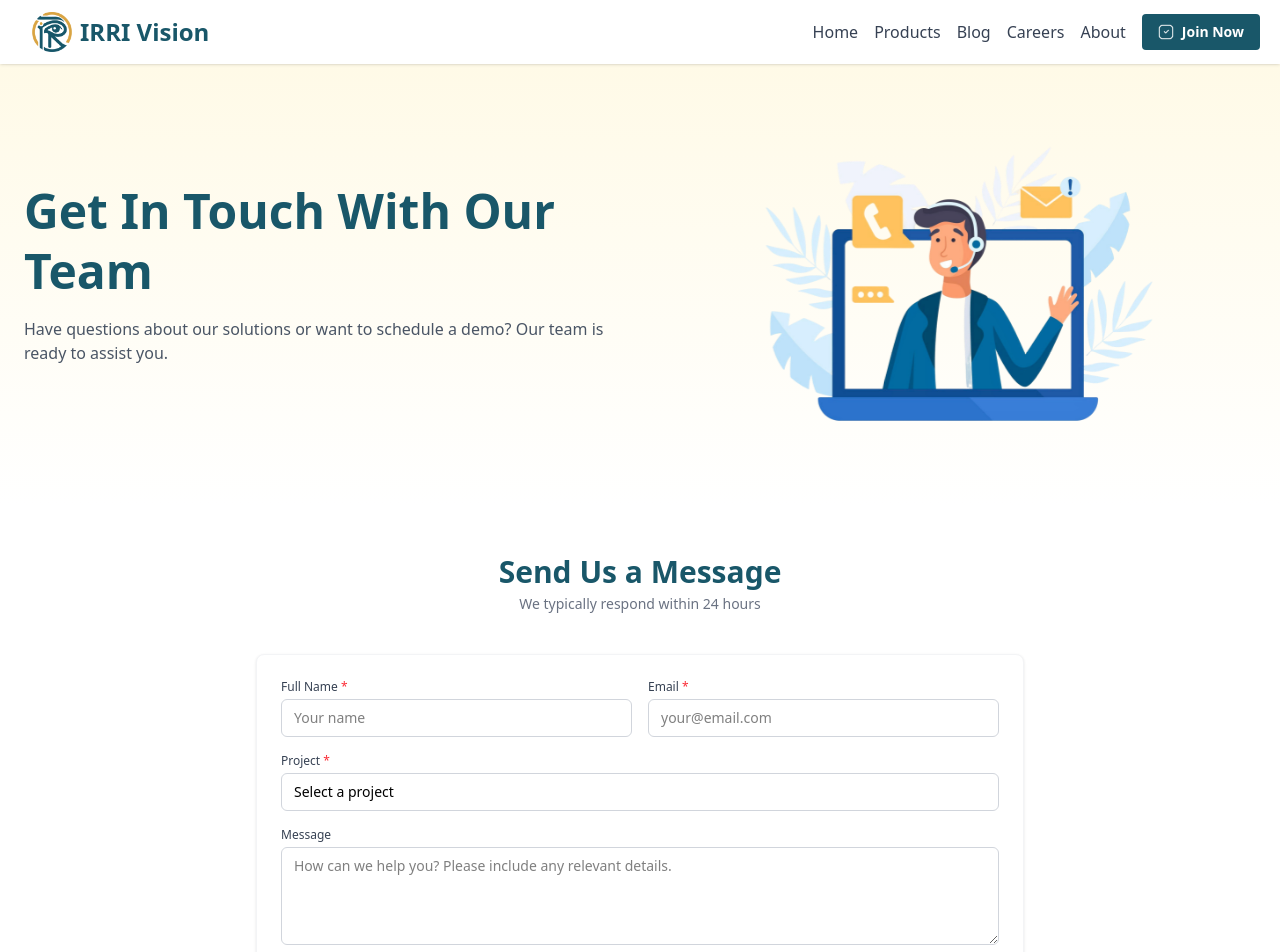
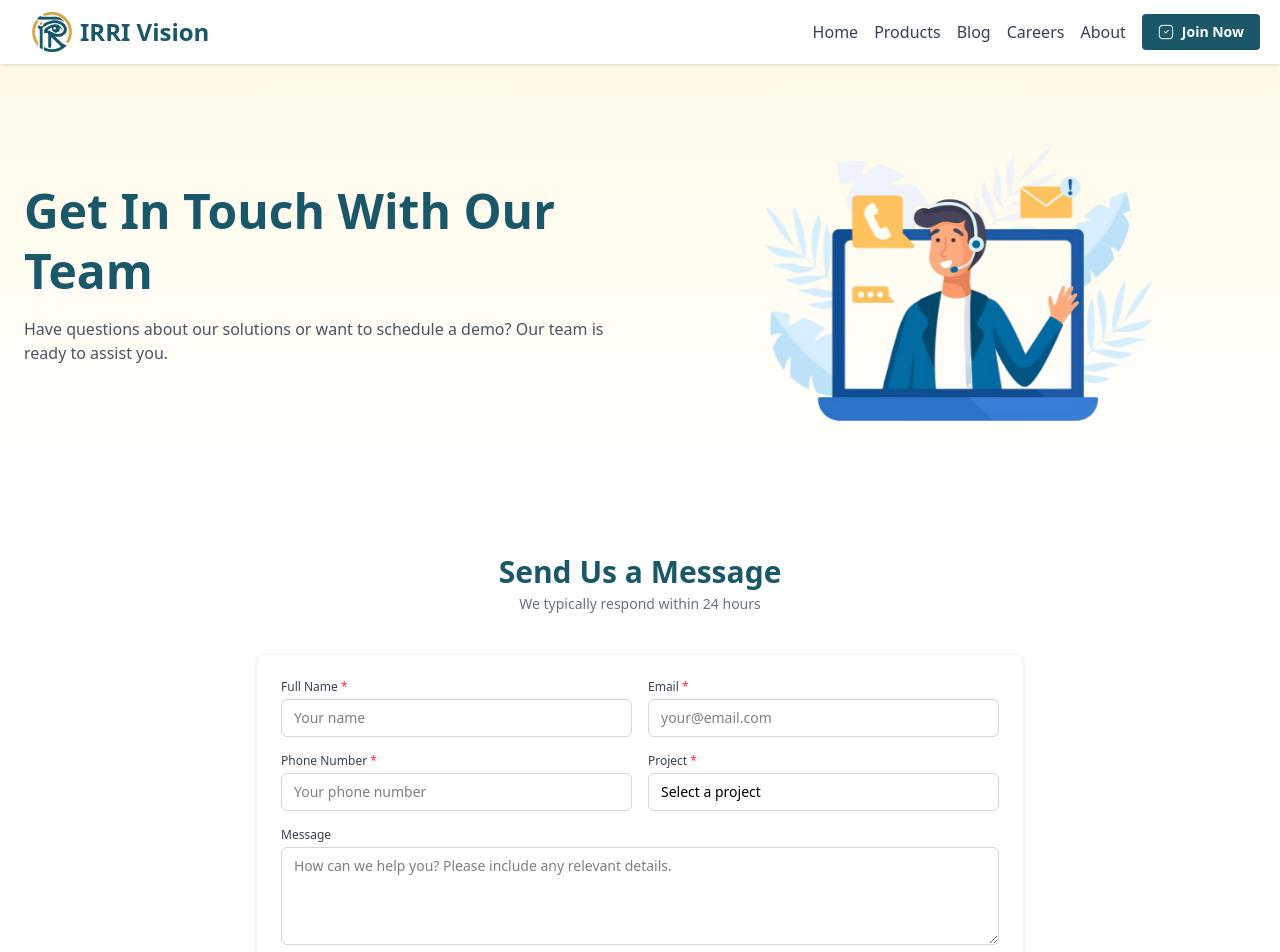
Before and after one commit to moessam1993/irri-vision-website, a React (Vite) app: page /contact-us in a window 1280 px wide. Shown: the top 952 px of the page. Built offline with nearby package versions, Linux system fonts and the light colour scheme.

Commit message:
contact us modification

```diff
--- a/src/components/contact.tsx
+++ b/src/components/contact.tsx
@@ -8,6 +8,7 @@ const Contact = () => {
   const [formData, setFormData] = useState({
     name: '',
     email: '',
+    phoneNumber: '',
     project: '',
     message: '',
   });
@@ -53,10 +54,15 @@ const Contact = () => {
     }));
   };
 
+  const validateEmail = (email: string) => {
+    const re = /^[^\s@]+@[^\s@]+\.[^\s@]+$/;
+    return re.test(email);
+  };
+
   const handleSubmit = async (e: React.FormEvent) => {
     e.preventDefault();
 
-    if (!formData.name || !formData.email || !formData.project) {
+    if (!formData.name || !formData.email || !formData.phoneNumber || !formData.project) {
       Swal.fire({
         title: 'Missing Information',
         text: 'Please fill in all required fields',
@@ -69,6 +75,16 @@ const Contact = () => {
           no-repeat
         `,
         confirmButtonText: 'Got it!'
+      });
+      return;
+    }
+
+    if (!validateEmail(formData.email)) {
+      Swal.fire({
+        title: 'Invalid Email',
+        text: 'Please enter a valid email address',
+        icon: 'error',
+        confirmButtonColor: '#195769'
       });
       return;
     }
@@ -91,6 +107,7 @@ const Contact = () => {
       setFormData({
         name: '',
         email: '',
+        phoneNumber: '',
         project: '',
         message: '',
       });
@@ -110,7 +127,6 @@ const Contact = () => {
   return (
     <div className="min-h-screen flex flex-col bg-gray-50">
       <main className="flex-grow">
-        {/* Hero Section - Reduced padding and font sizes */}
         <section className="bg-gradient-to-b from-[#FFFAE7] to-white py-8 md:py-16 px-4 sm:px-6">
           <div className="max-w-7xl mx-auto flex flex-col lg:flex-row items-center justify-between gap-6 lg:gap-10">
             <div className="lg:w-1/2 flex flex-col items-start w-full hidden-on-scroll slide-in-left animate-on-load">
@@ -134,7 +150,6 @@ const Contact = () => {
           </div>
         </section>
 
-        {/* Contact Form Section - Reduced padding and sizes */}
         <section className="w-full bg-white py-8 md:py-12 px-4 sm:px-6">
           <div className="max-w-3xl mx-auto">
             <div className="text-center mb-6 md:mb-10 hidden-on-scroll fade-in-up animate-on-load">
@@ -183,6 +198,23 @@ const Contact = () => {
                     </div>
                   </div>
 
+                  <div className="grid grid-cols-1 md:grid-cols-2 gap-4">
+                    <div className="space-y-1">
+                      <label htmlFor="phoneNumber" className="block text-xs font-medium text-gray-700">
+                        Phone Number <span className="text-red-500">*</span>
+                      </label>
+                      <input
+                        type="tel"
+                        id="phoneNumber"
+                        name="phoneNumber"
+                        value={formData.phoneNumber}
+                        onChange={handleChange}
+                        className="w-full px-3 py-2 text-sm border border-gray-300 rounded-md focus:outline-none focus:ring-1 focus:ring-[#195769] focus:border-transparent transition-all"
+                        placeholder="Your phone number"
+                        required
+                      />
+                    </div>
+
                     <div className="space-y-1">
                       <label htmlFor="project" className="block text-xs font-medium text-gray-700">
                         Project <span className="text-red-500">*</span>
@@ -202,6 +234,7 @@ const Contact = () => {
                           </option>
                         ))}
                       </select>
+                    </div>
                   </div>
 
                   <div className="space-y-1">
@@ -251,7 +284,6 @@ const Contact = () => {
           </div>
         </section>
 
-        {/* Additional Info Section - Reduced padding and sizes */}
         <section className="bg-gradient-to-b from-white to-[#FFFAE7] py-8 md:py-16 px-4 sm:px-6">
           <div className="max-w-6xl mx-auto">
             <div className="text-center mb-8 hidden-on-scroll fade-in-up animate-on-load">
--- a/src/components/services/contact_service.tsx
+++ b/src/components/services/contact_service.tsx
@@ -1,6 +1,7 @@
 interface ContactFormData {
   name: string;
   email: string;
+  phoneNumber: string;
   project: string;
   message: string;
 }
@@ -22,19 +23,13 @@ export const submitContactForm = async (formData: ContactFormData): Promise<{ me
 
     console.log('[ContactService] Received response, status:', response.status);
 
+    const responseData = await response.json();
+
     if (!response.ok) {
-      console.warn('[ContactService] Response not OK, attempting to parse error...');
-      try {
-        const errorData = await response.json();
-        console.error('[ContactService] Error response data:', errorData);
-        throw new Error(errorData.message || `Server responded with status ${response.status}`);
-      } catch (parseError) {
-        console.error('[ContactService] Failed to parse error response:', parseError);
-        throw new Error(`Request failed with status ${response.status}`);
-      }
+      console.error('[ContactService] Error response data:', responseData);
+      throw new Error(responseData.message || `Server responded with status ${response.status}`);
     }
 
-    const responseData = await response.json();
     console.log('[ContactService] Successful response data:', responseData);
     return responseData;
   } catch (error) {
```
Lines whose indentation alone changed are shown as unchanged.
